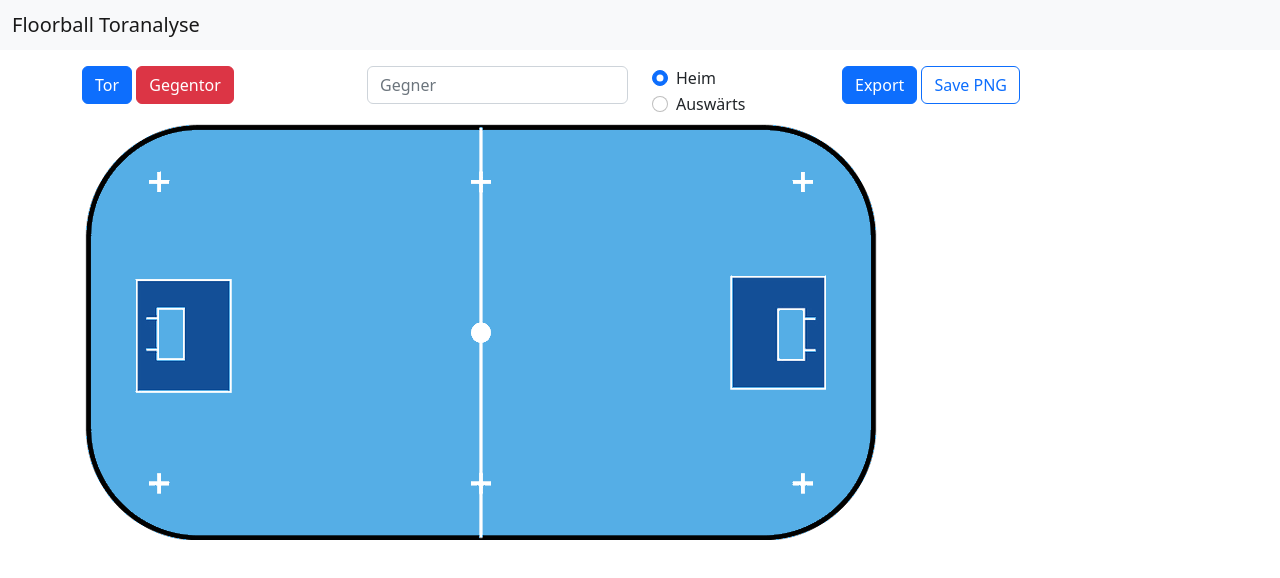
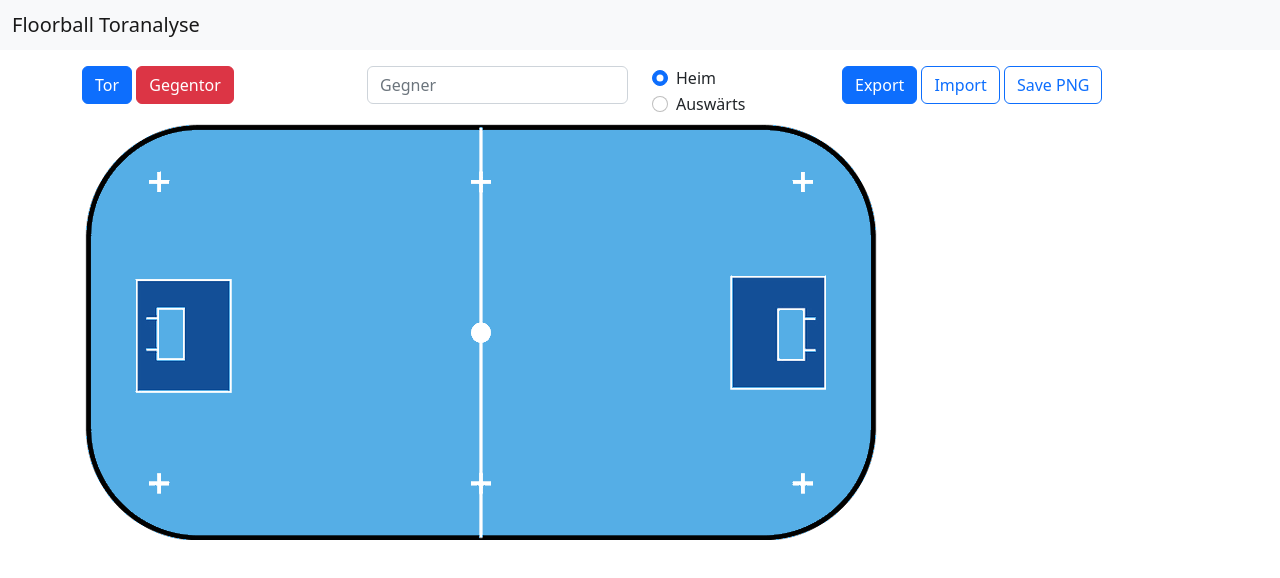
Before and after one commit to chefkoch24/floorball-goal-analysis, a plain HTML site: page index.html in a window 1280 px wide. Drawn offline with nearby package versions, Linux system fonts and the light colour scheme.

Commit message:
add gitignroe

```diff
--- a/index.html
+++ b/index.html
@@ -41,7 +41,9 @@
                 </div>
                 <div class="col-lg-3 col-md-4">
                     <button class="btn btn-primary" onclick="saveAndExport()">Export</button>
+                    <button class="btn btn-outline-primary" onclick="importData()">Import</button>
                     <button class="btn btn-outline-primary" onclick="saveAsPng()"> Save PNG</button>
+
                 </div>
 
             </div>
```
Also changed, not shown: 2 other files.
